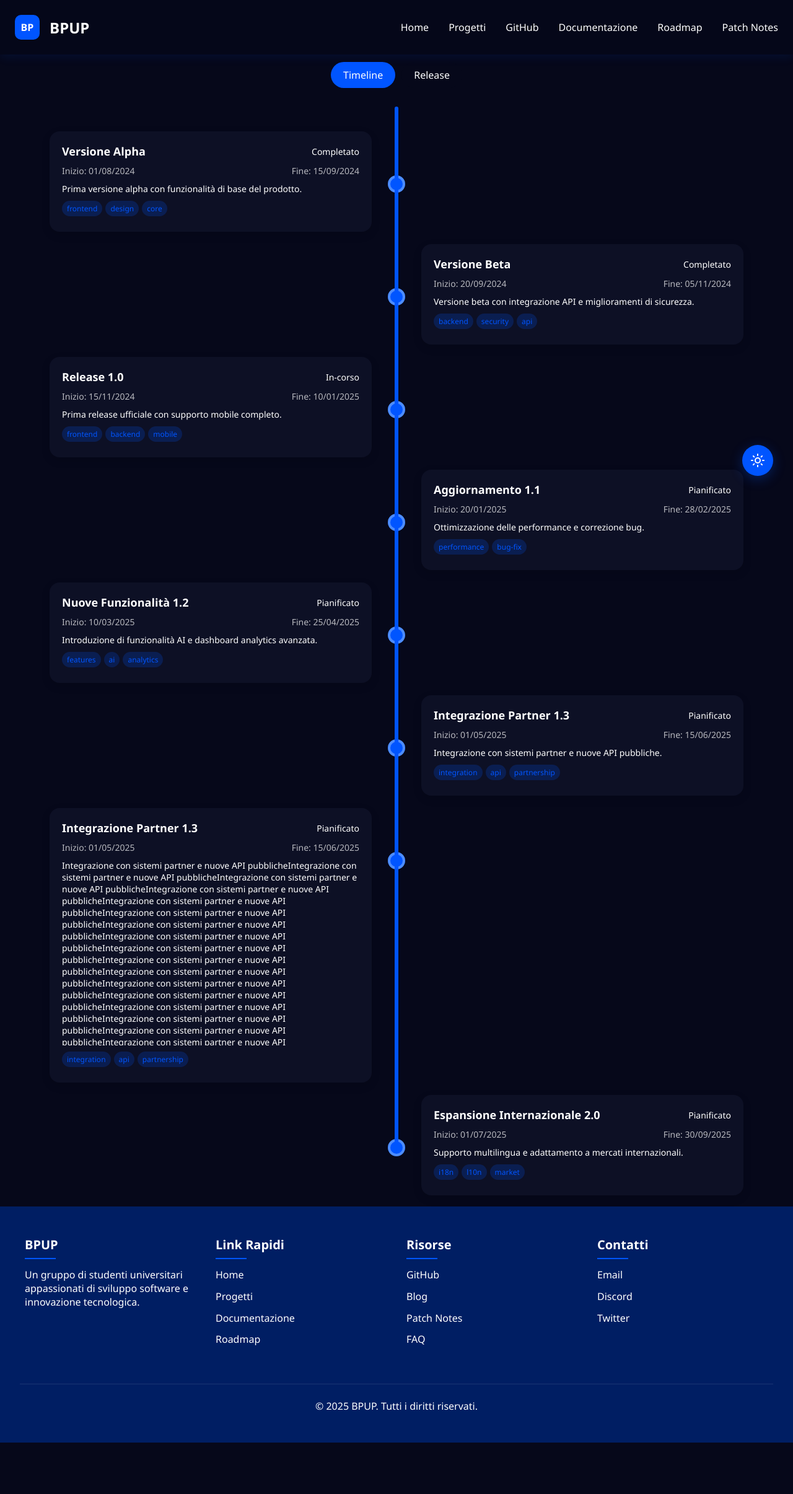
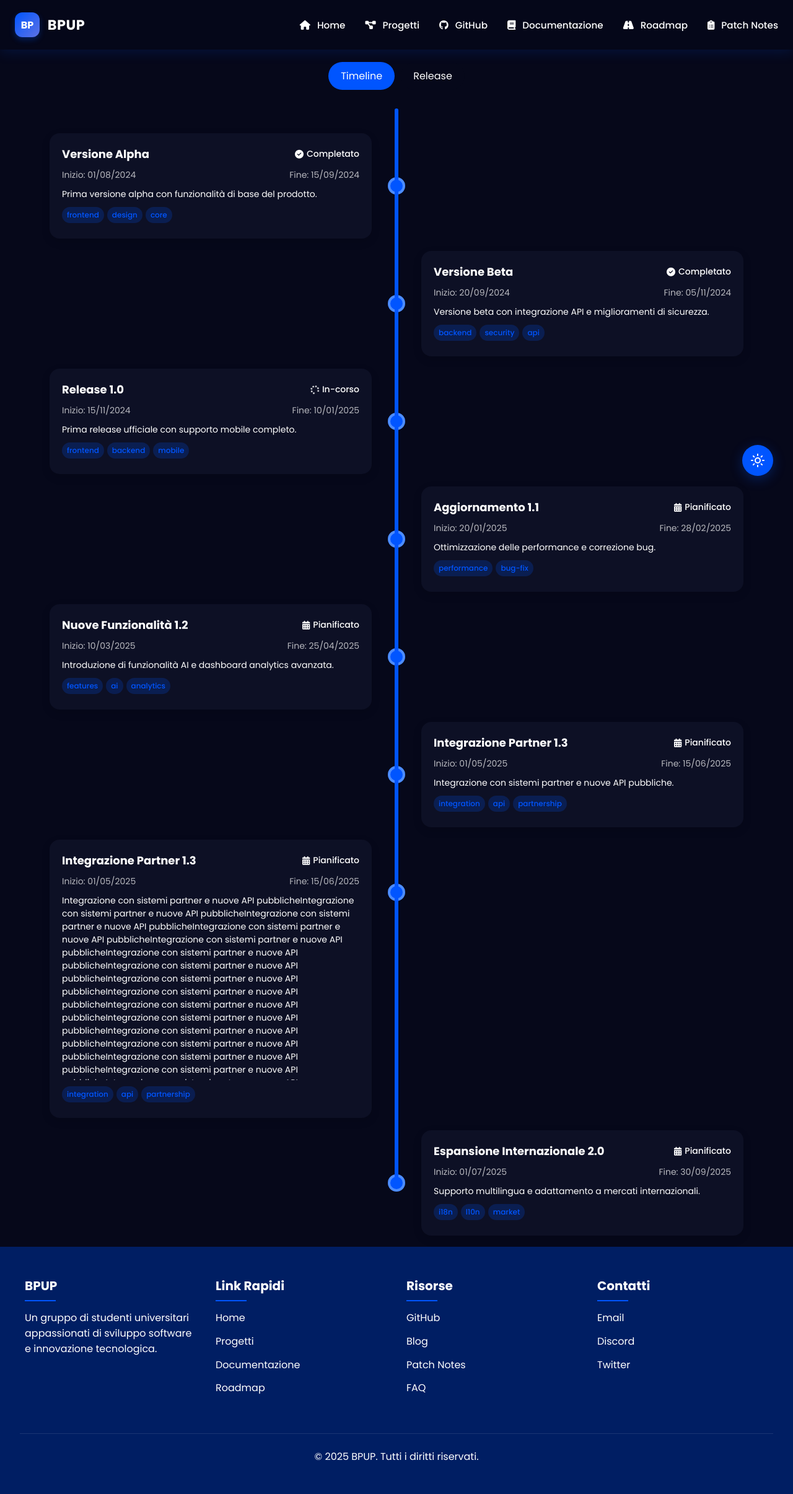
Before and after one commit to BPUP-Suite/Buzz_Landing_Page_PHP, a PHP site: page /patchnotes.php in a window 1280 px wide. Shown: the whole page at 62% size. Before the commit the page ends 2328 px from the top, so only its background shows below. Run offline with PHP 8.4, Linux system fonts and the light colour scheme; data comes from the database, SQL or seed files in the repository; some libraries are stand-ins or nearby versions.

Commit message:
sistemato l'header e l'hamburger menu:
- aggiunte icone a qualsiasi titolo
- aggiunto destinazione a qualsiasi titolo
- aggiunto pulsante di ritorno home sia sul logo dell'header che nel nome dell'azienda nell'header
- ora l'hamburger menù si apre e si chiude a seconda della dimensione dello schermo

```diff
--- a/components/header.php
+++ b/components/header.php
@@ -1,19 +1,20 @@
 <head>
     <link rel="stylesheet" href="css/styles_header.css">
+    <link rel="stylesheet" href="https://cdnjs.cloudflare.com/ajax/libs/font-awesome/6.4.0/css/all.min.css">
     <script src="js/scripts_header.js" defer></script>
 </head>
 <header class="header">
     <div class="logo-container">
-        <div class="logo">BP</div>
-        <div class="logo-text">BPUP</div>
+        <div class="logo"><a href="index.php">BP</a></div>
+        <div class="logo-text"><a href="index.php">BPUP</a></div>
     </div>
     <nav class="nav-menu">
-        <a href="index.php" class="nav-link">Home</a>
-        <a href="index.php#projects" class="nav-link">Progetti</a>
-        <a href="https://github.com/BPUP-Suite" class="nav-link">GitHub</a>
-        <a href="#" class="nav-link">Documentazione</a>
-        <a href="roadmap.php" class="nav-link">Roadmap</a>
-        <a href="patchnotes.php" class="nav-link">Patch Notes</a>
+        <a href="index.php" class="nav-link"><i class="fas fa-home"></i> Home</a>
+        <a href="index.php#projects" class="nav-link"><i class="fas fa-project-diagram"></i> Progetti</a>
+        <a href="https://github.com/BPUP-Suite" class="nav-link"><i class="fab fa-github"></i> GitHub</a>
+        <a href="#" class="nav-link"><i class="fas fa-book"></i> Documentazione</a>
+        <a href="roadmap.php" class="nav-link"><i class="fas fa-road"></i> Roadmap</a>
+        <a href="patchnotes.php" class="nav-link"><i class="fas fa-clipboard-list"></i> Patch Notes</a>
     </nav>
     <div class="hamburger">
         <div></div>
@@ -21,12 +22,16 @@
         <div></div>
     </div>
 </header>
-
+<div class="overlay"></div>
 <div class="mobile-menu">
-    <a href="index.php" class="mobile-link">Home</a>
-    <a href="index.php#projects" class="mobile-link">Progetti</a>
-    <a href="https://github.com/BPUP-Suite" class="mobile-link">GitHub</a>
-    <a href="#" class="mobile-link">Documentazione</a>
-    <a href="roadmap.php" class="mobile-link">Roadmap</a>
-    <a href="patchnotes.php" class="mobile-link">Patch Notes</a>
+    <a href="index.php" class="mobile-link"><i class="fas fa-home"></i> Home</a>
+    <a href="index.php#projects" class="mobile-link"><i class="fas fa-project-diagram"></i> Progetti</a>
+    <a href="https://github.com/BPUP-Suite" class="mobile-link"><i class="fab fa-github"></i> GitHub</a>
+    <div class="mobile-divider"></div>
+    <a href="#" class="mobile-link"><i class="fas fa-book"></i> Documentazione</a>
+    <a href="roadmap.php" class="mobile-link"><i class="fas fa-road"></i> Roadmap</a>
+    <a href="patchnotes.php" class="mobile-link"><i class="fas fa-clipboard-list"></i> Patch Notes</a>
+    <div class="mobile-footer">
+        © 2025 BPUP Suite
+    </div>
 </div>
--- a/css/styles_header.css
+++ b/css/styles_header.css
@@ -1,6 +1,9 @@
+@import url('https://fonts.googleapis.com/css2?family=Poppins:wght@300;400;500;600;700&display=swap');
+
 :root {
     --primary: #0055ff;
     --primary-light: #4d8dff;
+    --primary-gradient: linear-gradient(135deg, #0055ff, #5e72e4);
     --secondary: #001e63;
     --light-bg: #f5f7ff;
     --dark-bg: #06081a;
@@ -15,7 +18,7 @@
     margin: 0;
     padding: 0;
     box-sizing: border-box;
-    font-family: 'Segoe UI', Tahoma, Geneva, Verdana, sans-serif;
+    font-family: 'Poppins', sans-serif;
 }
 body {
     background-color: var(--dark-bg);
@@ -34,42 +37,58 @@ body.light-mode {
     display: flex;
     justify-content: space-between;
     align-items: center;
-    padding: 1.5rem;
+    padding: 1.25rem 1.5rem;
     z-index: 200;
-    backdrop-filter: blur(10px);
-    background: rgba(6, 8, 26, 0.7);
+    backdrop-filter: blur(12px);
+    background: rgba(6, 8, 26, 0.8);
     transition: var(--transition);
-    box-shadow: 0 4px 15px rgba(0, 85, 255, 0.1); /* Shadow for dark mode */
+    box-shadow: 0 4px 20px rgba(0, 85, 255, 0.15);
 }
 .light-mode .header {
-    background: rgba(245, 247, 255, 1);
-    box-shadow: 0 4px 15px rgba(0, 85, 255, 0.1); /* Shadow for light mode */
+    background: rgba(245, 247, 255, 0.9);
+    box-shadow: 0 4px 20px rgba(0, 85, 255, 0.1);
 }
 .logo-container {
     display: flex;
     align-items: center;
-    gap: 1rem;
+    gap: 0.8rem;
 }
 .logo {
     width: 40px;
     height: 40px;
-    border-radius: 10px;
-    background: var(--primary);
+    border-radius: 12px;
+    background: var(--primary-gradient);
     color: white;
     display: flex;
     align-items: center;
     justify-content: center;
-    font-weight: bold;
+    font-weight: 700;
     font-size: 16px;
+    box-shadow: 0 4px 10px rgba(0, 85, 255, 0.3);
+}
+.logo a, .logo-text a {
+    text-decoration: none;
+    color: var(--text-light);
+    transition: color 0.3s ease;
+}
+
+body.light-mode .logo-text a {
+    text-decoration: none;
+    color: var(--text-dark);
 }
 .logo-text {
-    font-size: 1.5rem;
+    font-size: 1.4rem;
     font-weight: 700;
     color: var(--text-light);
+    letter-spacing: 0.5px;
     transition: var(--transition);
 }
 .light-mode .logo-text {
     color: var(--text-dark);
+}
+.nav-link i,
+.mobile-link i {
+    margin-right: 7px;
 }
 .nav-menu {
     display: flex;
@@ -79,21 +98,27 @@ body.light-mode {
     text-decoration: none;
     color: var(--text-light);
     font-weight: 500;
+    font-size: 0.95rem;
     transition: var(--transition);
     position: relative;
+    padding: 0.5rem 0;
 }
 .nav-link:after {
     content: '';
     position: absolute;
     width: 0;
     height: 2px;
-    bottom: -5px;
+    bottom: 0;
     left: 0;
-    background-color: var(--primary);
+    background: var(--primary-gradient);
     transition: var(--transition);
+    border-radius: 2px;
 }
 .nav-link:hover:after {
     width: 100%;
+}
+.nav-link:hover {
+    color: var(--primary-light);
 }
 .light-mode .nav-link {
     color: var(--text-dark);
```
Also changed, not shown: other parts of css/styles_header.css (+86 -16 lines), js/scripts_header.js (+32 -0 lines).
